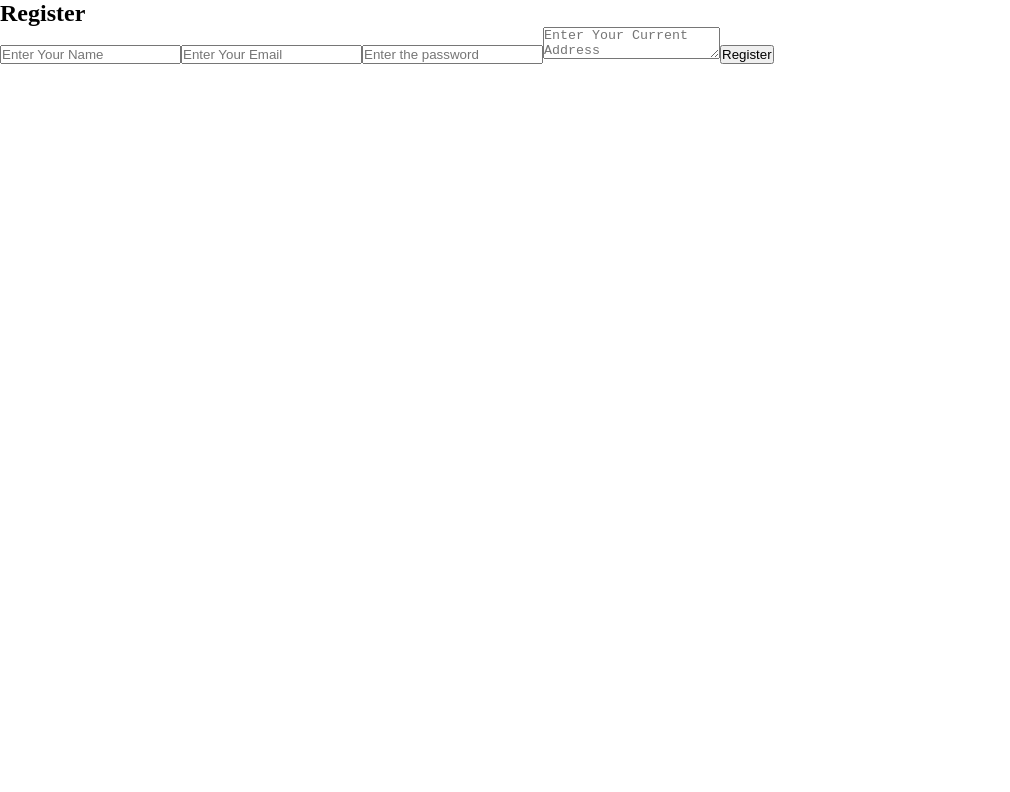
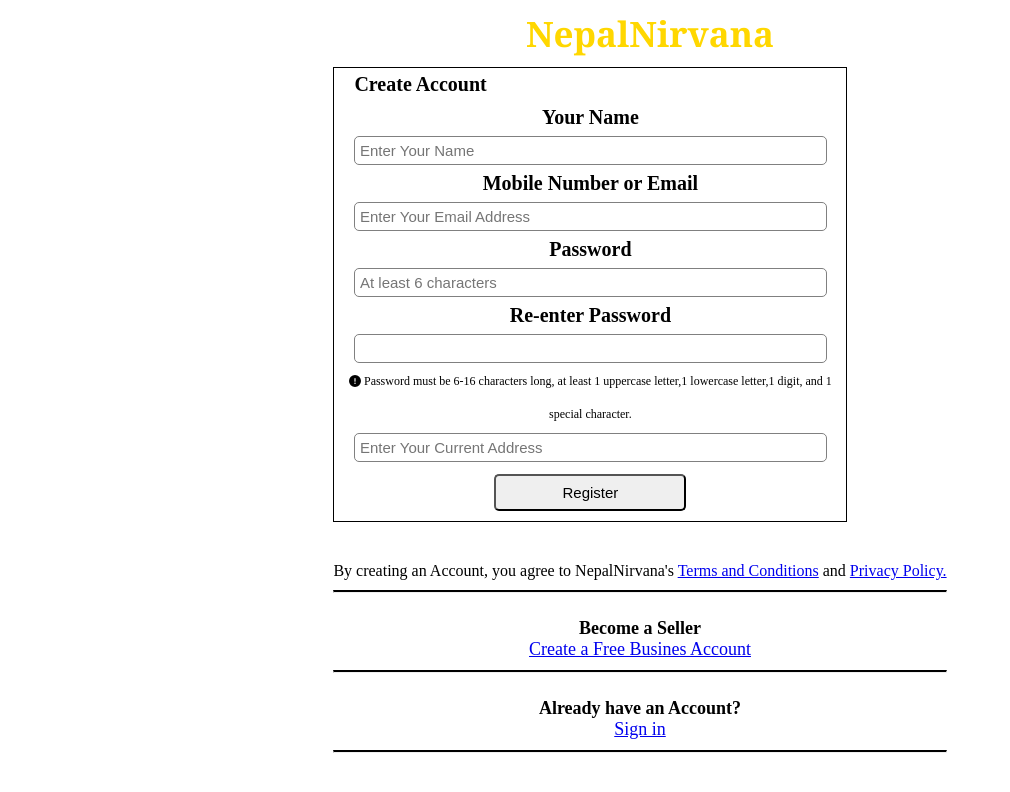
Before and after one commit to puuq/NepalNirvanaWebsite, a React (Create React App) app in the folder frontend/: page /Registration in a window 1280 px wide. Shown: the top 792 px of the page, without its empty margins (0-1010 px from the left). Built offline with nearby package versions, Linux system fonts and the light colour scheme.

Commit message:
made login and registration form

```diff
--- a/frontend/src/App.css
+++ b/frontend/src/App.css
@@ -1,6 +1,7 @@
 *{
     margin: 0;
     padding: 0;
+    /* border: 1px solid red; */
 }
 
 .container {
@@ -345,3 +346,95 @@
   object-fit: contain; /* Ensures images fit well inside the container */
 
 }
+
+
+
+.loginContainer {
+  display: grid;
+  text-align: center;
+  line-height: 30px;
+  margin-top: 40px;
+  justify-content: center;
+  align-items: center;
+
+}
+
+.loginForm {
+  margin: 30px;
+  padding: 10px;
+  line-height: 50px;
+  border: 1px solid black;
+  width: 40vw;
+
+}
+
+.loginForm .loginContent input{
+  font-size: 20px;
+  padding: 5px;
+  border-radius: 5px;
+  width: 90%;
+}
+
+.loginForm .loginContent button {
+  font-size: 20px;
+  padding: 5px;
+  border-radius: 5px;
+  width: 30%;
+}
+
+
+.loginMoreContent p{
+  font-size: 20px;
+}
+
+.loginMoreContent button{
+  width: 35vw;
+  font-size: 25px;
+  text-decoration: none;
+  border-radius: 5px;
+  padding: 8px;
+}
+
+.registrationContainer{
+  display: grid;
+  text-align: center;
+  margin-top: 10px;
+  justify-content: center;
+  align-items: center;
+}
+
+.registrationForm {
+  margin-top: 10px;
+  line-height: 33px;
+  border: 1px solid black;
+  width: 40vw;
+}
+
+.registrationForm .registerHead{
+  font-size: 20px;
+  font-weight: bolder;
+  text-align: left;
+  margin-left: 20px;
+}
+
+ .registrationForm .registerContent input{
+  font-size: 15px;
+  padding: 5px;
+  border-radius: 5px;
+  border: 1px solid grey;
+  width: 90%;
+ }
+
+ .registrationForm .registerContent p{
+  font-size: 20px;
+  font-weight: bold;
+ }
+
+ .registrationForm .registerContent button {
+  width: 15vw;
+  font-size: 15px;
+  text-decoration: none;
+  border-radius: 5px;
+  padding: 8px;
+  margin: 10px;
+ }
--- a/frontend/src/LandingPage.js
+++ b/frontend/src/LandingPage.js
@@ -25,7 +25,7 @@
 
   const images = [
     {
-      src: '/images/dhaka topis.jpeg',
+      src: 'C:\Users\Kamala Rai Danuwar\NepalNirvana\frontend\public\images\dhaka topis.jpeg',
       alt: 'Dhaka Topi',
       description: 'dhaka topis',
       link : '/explore',
--- a/frontend/src/Login.js
+++ b/frontend/src/Login.js
@@ -27,34 +27,46 @@
 
     return (
         <div>
+            <div className="loginContainer">
+
+                <div className="headerLogo">NepalNirvana</div>
+
                 <div className="loginForm">
-                <h2>Login</h2>
                     <form onSubmit={handleLogin}>
+                        <div className="loginContent">
                             <input
                                 type="email"
                                 value={email}
                                 onChange={(e) => setEmail(e.target.value)}
-                        placeholder="Enter Your Email Address"
+                                placeholder="Enter Your Email Address / Phone Number"
 
                             ></input>
+                        </div>
 
+                        <div className="loginContent">
                             <input
                                 type="password"
                                 value={password}
                                 onChange={(e) => setPassword(e.target.value)}
                                 placeholder="Enter Password"
                             ></input>
+                        </div>
 
+                        <div className="loginContent">
                             <button
                                 type="submit"
+                                className="registerButton"
                             >
 
                                     Login
 
                             </button>
+                        </div>
                     </form>
+                </div>
 
-                <p>New to NepalNirvana</p>
+                <div className="loginMoreContent">
+                    <p>New to NepalNirvana?</p>
                     <button>
                         <Link to="/Registration">
                             Create NepalNirvana Account
@@ -62,6 +74,7 @@
                     </button>
                 </div>
             </div>
+        </div>
     );
 };
 
--- a/frontend/src/Registration.js
+++ b/frontend/src/Registration.js
@@ -1,6 +1,9 @@
 import React, { useState } from "react";
 import axios from "axios";
 import './App.css';
+import { Link } from "react-router-dom";
+import { FontAwesomeIcon } from "@fortawesome/react-fontawesome";
+import { faCircleExclamation } from "@fortawesome/free-solid-svg-icons";
 
 const Registration = () => {
     const [formData, setFormData] = useState ({
@@ -28,10 +31,14 @@
 
     return (
         <div>
+            <div className="registrationContainer">
+                <div className="headerLogo">NepalNirvana</div>
+
                 <div className="registrationForm">
-                <h2> Register</h2>
-
+                    <div className="registerHead">Create Account</div>
                     <form onSubmit={handleRegister}>
+                        <div className="registerContent">
+                            <p>Your Name</p>
                             <input
                                 type="text"
                                 name="name"
@@ -39,32 +46,78 @@
                                 value={formData.name}
                                 onChange={handleChange}
                             ></input>
+                        </div>
 
+                        <div className="registerContent">
+                            <p>Mobile Number or Email</p>
                             <input
                                 type="email"
                                 name="email"
-                        placeholder="Enter Your Email"
+                                placeholder="Enter Your Email Address"
                                 value={formData.email}
                                 onChange={handleChange}
                             ></input>
+                        </div>
 
+                        <div className="registerContent">
+                            <p>Password</p>
                             <input
                                 type="password"
                                 name="password"
-                        placeholder="Enter the password"
+                                placeholder="At least 6 characters"
                                 value={formData.password}
                                 onChange={handleChange}
                             ></input>
+                        </div>
 
-                    <textarea
+                        <div className="registerContent">
+                            <p>Re-enter Password</p>
+                            <input
+                                type="password"
+                                name="password"
+                                value={formData.password}
+                                onChange={handleChange}
+                            ></input>
+                            <div >
+                            <p style={{fontWeight: "normal", fontSize: "12px"}}><FontAwesomeIcon icon={faCircleExclamation} /> Password must be 6-16 characters long, at least 1 uppercase letter,1 lowercase letter,1 digit, and 1 special character. </p>
+                            </div>
+                        </div>
+
+                        <div className="registerContent">
+                            <input
                                 name="address"
                                 placeholder="Enter Your Current Address"
                                 value={formData.address}
                                 onChange={handleChange}
-                    ></textarea>
+                            ></input>
+                        </div>
 
-                    <button type="submit">Register</button>
+                        <div className="registerContent">
+                            <button type="submit" className="registerButton">Register</button>
+                        </div>
                     </form>
+                </div>
+
+                <div className="registerInfo" style={{marginTop: "15px"}}>
+                    <p style={{marginTop: "25px"}}>By creating an Account, you agree to NepalNirvana's <Link>Terms and Conditions</Link> and <Link>Privacy Policy.</Link></p>
+                </div>
+
+
+                <hr style={{borderTop: "2px solid black", marginTop: "10px"}}></hr>
+
+                <div className="registerInfo" >
+                    <p style={{marginTop: "25px", fontSize: "18px", fontWeight: "bold"}}>Become a Seller</p>
+                    <Link style={{fontSize: "18px"}}>Create a Free Busines Account</Link>
+                </div>
+
+                <hr style={{borderTop: "2px solid black", marginTop: "10px"}}></hr>
+
+                <div className="registerInfo">
+                    <p style={{marginTop: "25px", fontSize: "18px", color: "black", fontWeight: "bold" }}>Already have an Account?</p>
+                    <Link to="/Login" style={{fontSize: "18px"}}>Sign in</Link>
+                </div>
+
+                <hr style={{borderTop: "2px solid black", marginTop: "10px"}}></hr>
             </div>
         </div>
     );
--- a/frontend/src/Seller.js
+++ b/frontend/src/Seller.js
@@ -1,4 +1,5 @@
 import React from "react";
+import './App.css';
 
 const Seller= () => {
 
```
Lines whose indentation alone changed are shown as unchanged.
